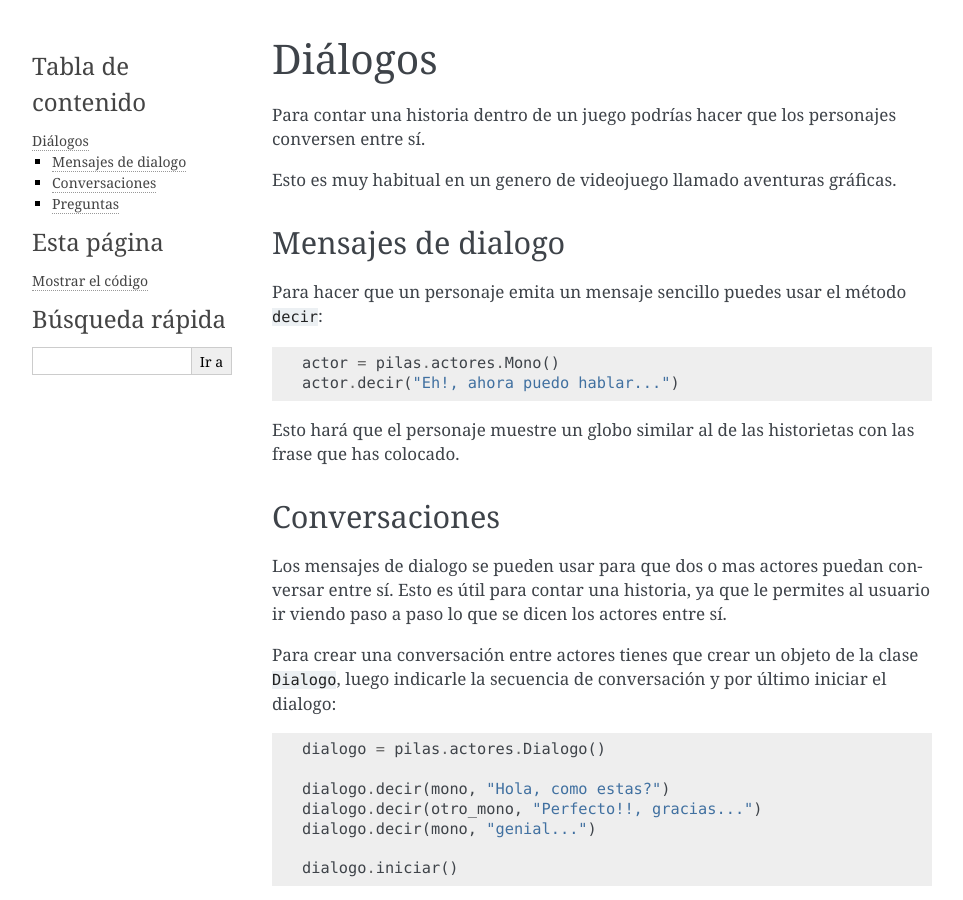
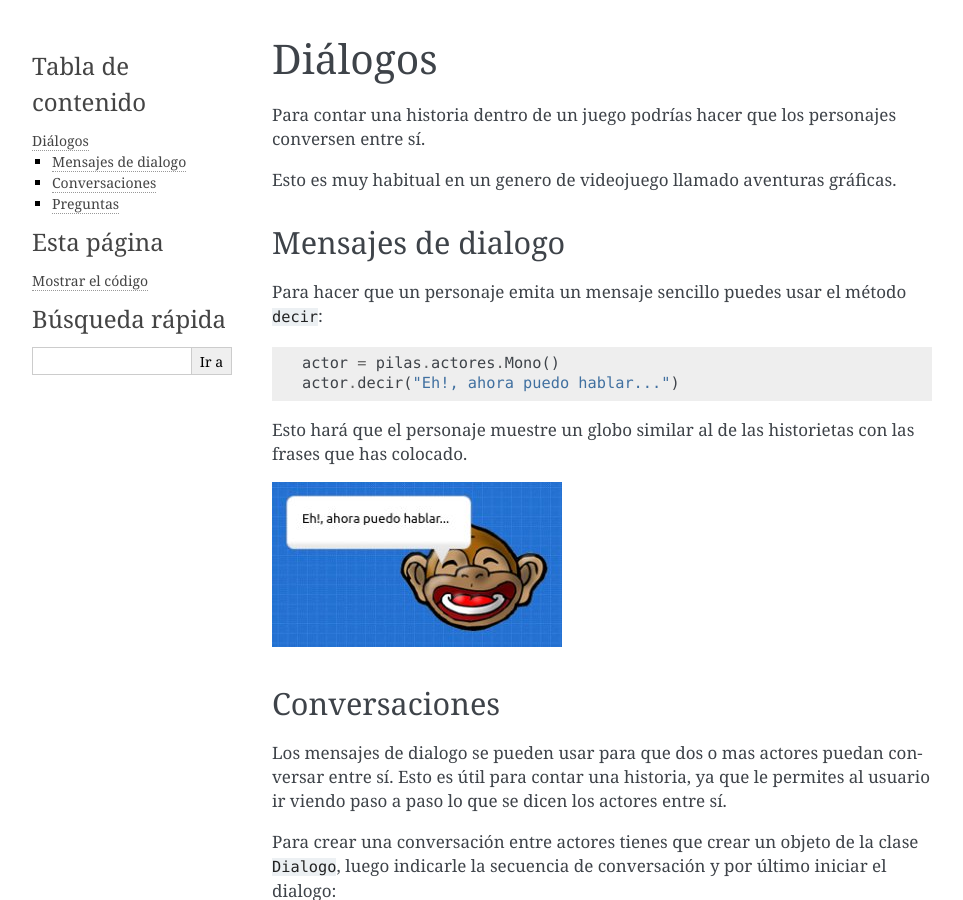
Before and after one commit to hugoruscitti/pilas-docs, a Sphinx documentation site: the page built from source/dialogos.rst, in a window 1280 px wide and 900 px high. Shown: the whole window, without its empty margins (148-1111 px from the left). Built offline with Sphinx 7.4.7, drawn with Linux system fonts in a browser that asks for light colours.

Commit message:
Agregar imágenes a la sección de diálogos del manual - Issue #36

```diff
--- a/source/dialogos.rst
+++ b/source/dialogos.rst
@@ -22,8 +22,9 @@ puedes usar el método ``decir``:
 
 
 Esto hará que el personaje muestre un globo similar al
-de las historietas con las frase que has colocado.
+de las historietas con las frases que has colocado.
 
+.. image:: images/dialogos/decir.jpg
 
 Conversaciones
 --------------
```
Also changed, not shown: other parts of source/dialogos.rst (+2 -0 lines), source/images/dialogos/decir.jpg (added), source/images/dialogos/pregunta.jpg (added).
